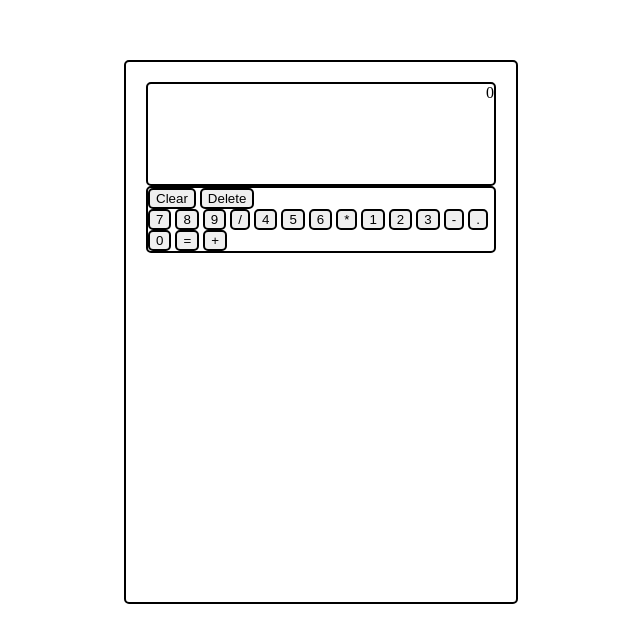
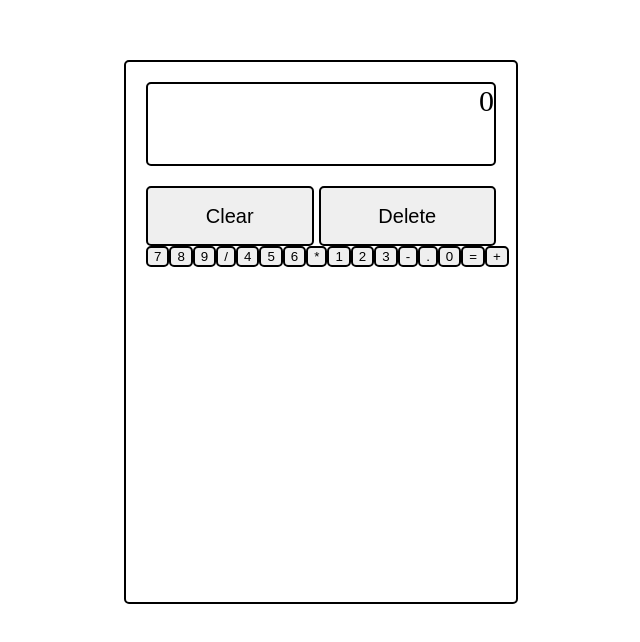
Before and after one commit to habbaszadegan/calculator, a plain HTML site: page index.html in a window 1280 px wide. Shown: the whole page, without its empty margins (319-959 px from the left). Drawn offline with Linux system fonts and the light colour scheme.

Commit message:
Completed positioning of display and clear-screen

```diff
--- a/style.css
+++ b/style.css
@@ -12,23 +12,35 @@ body {
 }
 
 #display {
-    height: 100px;
+    height: 80px;
     text-align: right;
+    font-size: 30px;
 }
 
 #calculator-body {
-
+    padding-top: 20px;
 }
 
 #clean-screen {
+    display: flex;
+    gap: 5px;
+}
 
+#clean-screen button {
+    min-height: 60px;
+    flex: auto;
+    font-size: 20px;
 }
 
 #main-body {
-
+    display: flex;
 }
 
-#container, #display, #calculator-body, #clear, #delete, .nums, .operator, .equals {
+#main-body button {
+    flex: auto;
+}
+
+#container, #display, #clear, #delete, .nums, .operator, .equals {
     border: 2px solid black;
     border-radius: 5px;
 }
```
